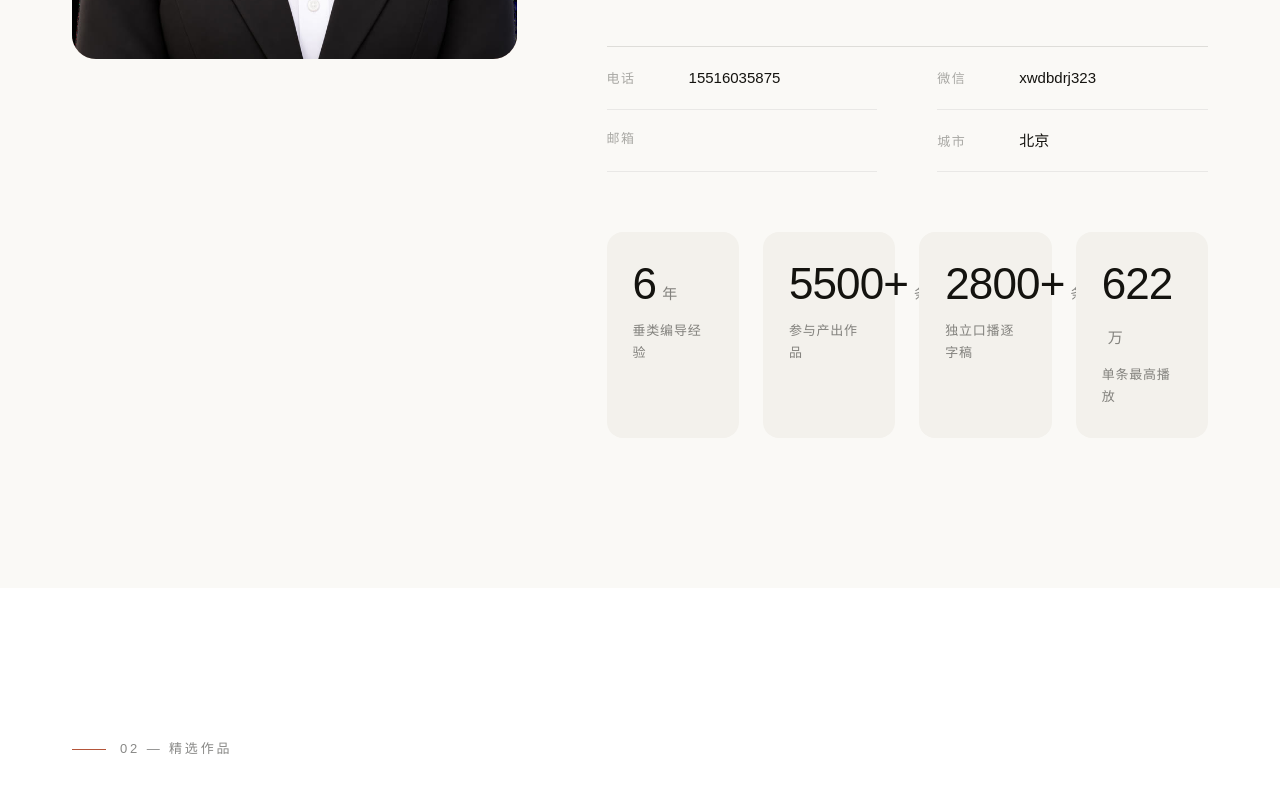
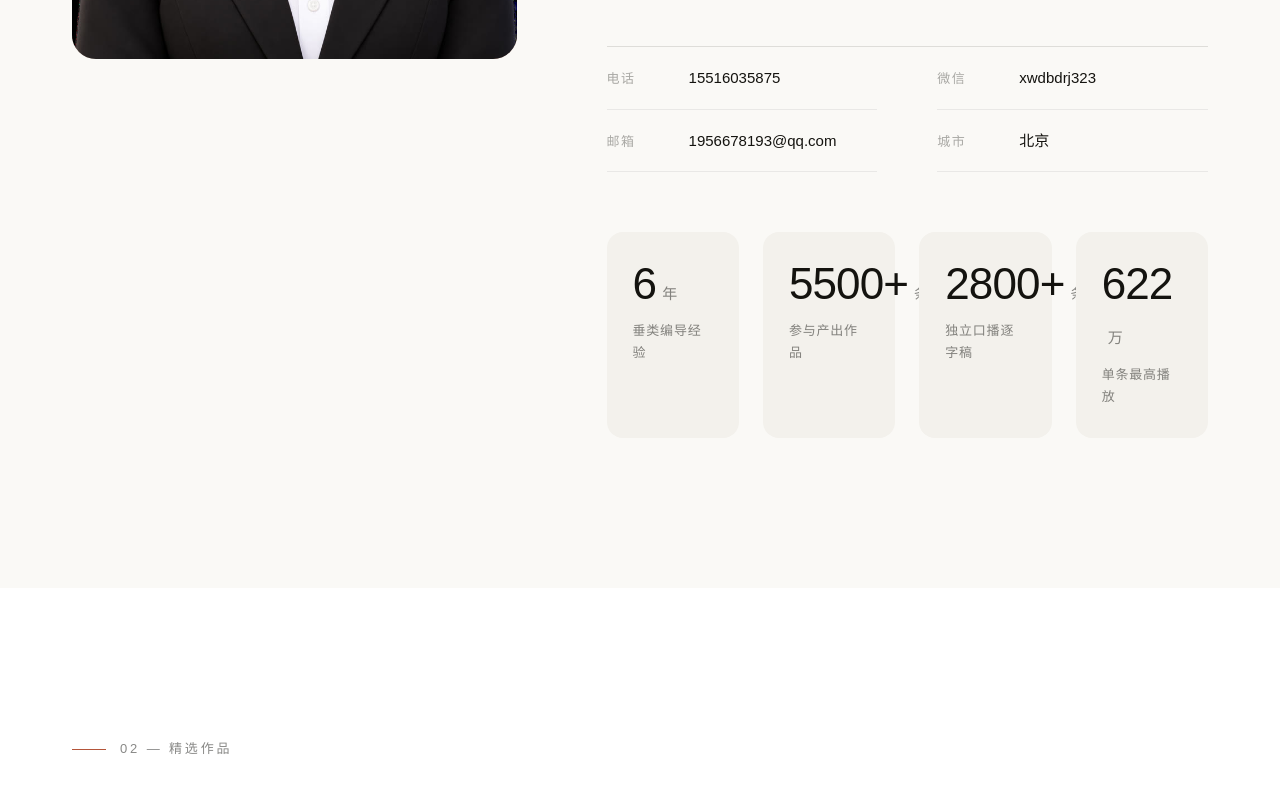
Before and after one commit to 1956678193-sketch/wxnbiandao, a React (Vite) app: page / in a window 1280 px wide. Shown: the part 1740-2529 px from the top of the page. Built offline with nearby package versions, Linux system fonts and the light colour scheme.

Commit message:
恢复联系方式里的邮箱

```diff
--- a/src/data/site.js
+++ b/src/data/site.js
@@ -73,7 +73,7 @@ export const defaultContent = {
     contact: {
       phone: "15516035875",
       wechat: "xwdbdrj323",
-      email: "",
+      email: "1956678193@qq.com",
       location: "北京",
     },
     stats: [
--- a/src/editor/ContentContext.jsx
+++ b/src/editor/ContentContext.jsx
@@ -3,7 +3,7 @@ import { defaultContent } from '../data/site'
 import { mediaPut, mediaGet, mediaGetAll, mediaClear } from './media'
 
 // 改动默认内容结构后 +1，旧缓存会被丢弃，避免网页上显示旧文案或旧的错误路径
-const LS_KEY = 'wxn-portfolio-content-v11'
+const LS_KEY = 'wxn-portfolio-content-v12'
 const Ctx = createContext(null)
 
 export const useContent = () => useContext(Ctx)
```
Also changed, not shown: 2 other files (tests, documents, lock files or other folders).
